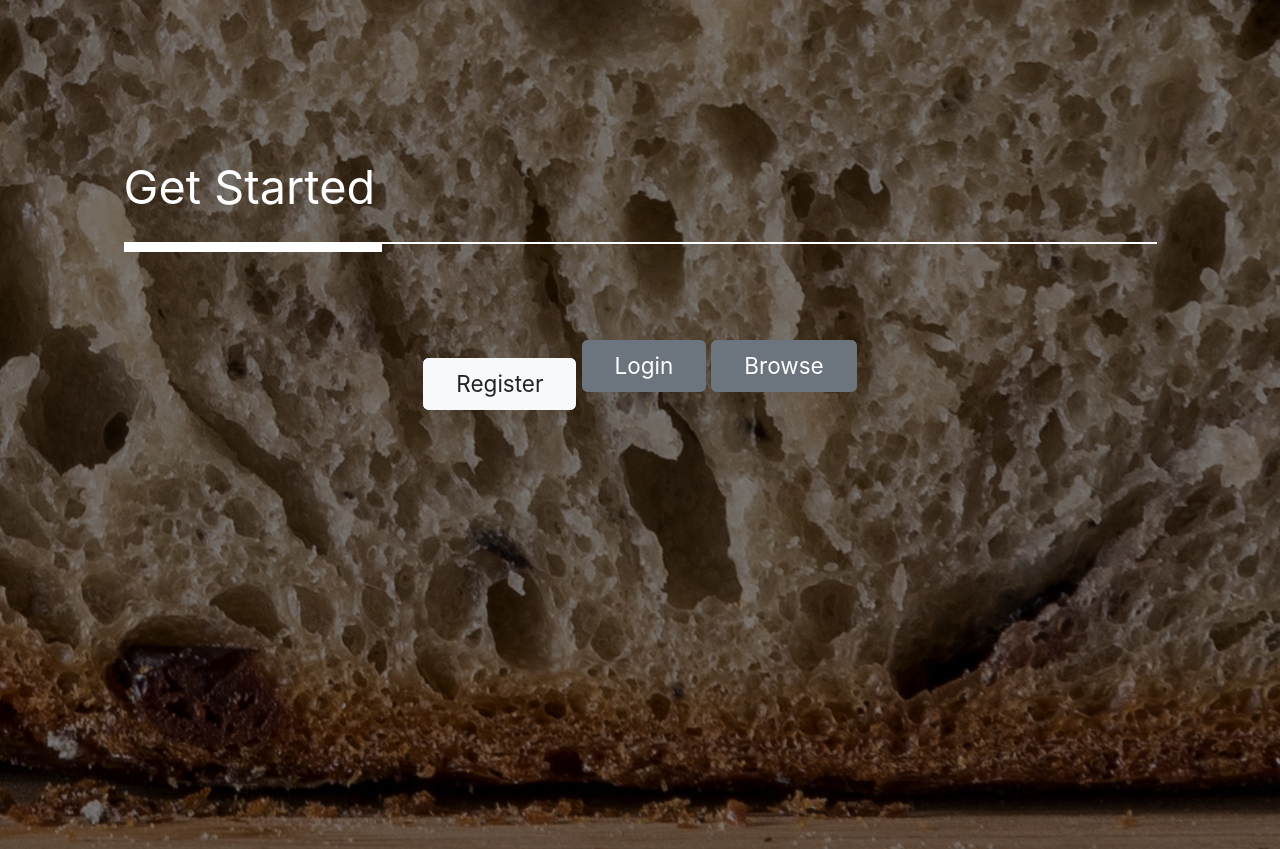
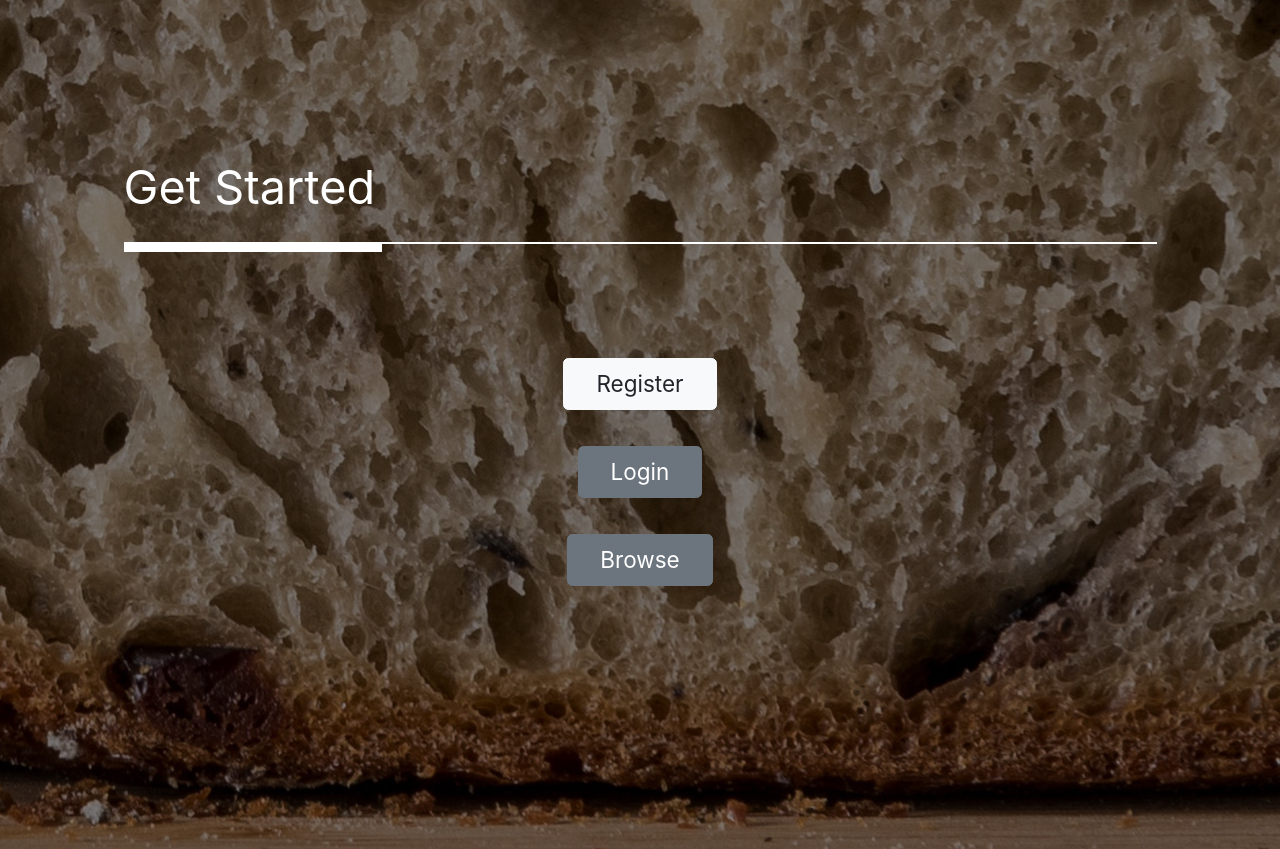
Before and after one commit to Ekimerton/Douh, a Flask app: page / in a window 1280 px wide. Shown: the part 2104-2953 px from the top of the page. Run offline with Flask 2, Linux system fonts and the light colour scheme; some libraries are stand-ins or nearby versions.

Commit message:
redid buttons

```diff
--- a/Driver/templates/intro.html
+++ b/Driver/templates/intro.html
@@ -120,10 +120,15 @@
         </div>
         <div class="col text-center">
           <a class="btn btn-light btn-lg mb-3 mt-5" href="{{ url_for('users.register') }}" role="button">Register</a>
+        </div>
+        <div class="col text-center">
           <a class="btn btn-secondary btn-lg mt-3 mb-3" href="{{ url_for('users.login') }}" role="button">Login</a>
+        </div>
+        <div class="col text-center">
           <a class="btn btn-secondary btn-lg mt-3 mb-3" href="{{ url_for('main.home') }}" role="button">Browse</a>
         </div>
       </div>
+    </div>
     </section>
     <script src="{{ url_for('static', filename='js/jquery-1.9.1.min.js') }}"></script>
     <script src="{{ url_for('static', filename='js/jquery.singlePageNav.min.js') }}"></script>
```
